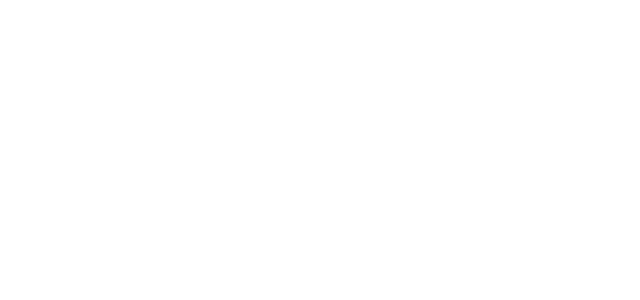
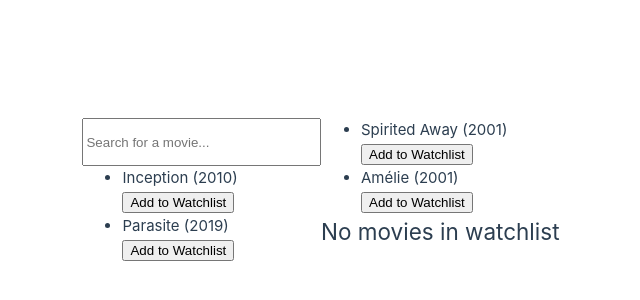
Before and after one commit to VanciaC/watchlist_vuejs_test, a Vue app in the folder test-vuejs/: page / in a window 1280 px wide. Shown: the part 210-510 px from the top of the page, without its empty margins (319-959 px from the left). Built offline with nearby package versions, Linux system fonts and the light colour scheme; the HTML template or start-up script is replaced by a standard one.

Commit message:
Try some directive and reactivity with Typescript and VueJs

```diff
--- a/test-vuejs/src/App.vue
+++ b/test-vuejs/src/App.vue
@@ -1,7 +1,7 @@
 <script setup lang="ts">
 import HelloWorld from './components/HelloWorld.vue'
 import TheWelcome from './components/TheWelcome.vue'
-import { ref, computed } from 'vue'
+import { ref, computed, h } from 'vue'
 
 interface Movie {
   id: number
@@ -33,7 +33,24 @@
 </script>
 
 <template>
-
+	<input
+		v-model="query"
+		type="text"
+		placeholder="Search for a movie..."
+	/>
+	<ul v-for="movie in filteredMovies" :key="movie.id">
+		<li>{{ movie.title }} ({{ movie.year }})</li>
+		<button @click="addMovie(movie)">
+			Add to Watchlist
+		</button>
+	</ul>
+	<h2 v-if="watchlist.length > 0">Watchlist {{ watchlist.length }}</h2>
+	<h2 v-else>No movies in watchlist</h2>
+	<ul v-if="watchlist.length > 0">
+		<li v-for="movie in watchlist" :key="movie.id">
+			{{ movie.title }} ({{ movie.year }})
+		</li>
+	</ul>
 </template>
 
 <style scoped>
```
